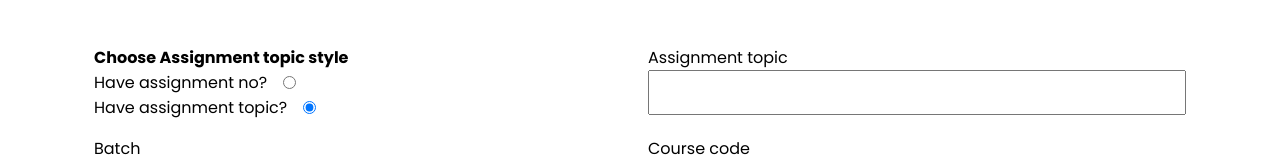
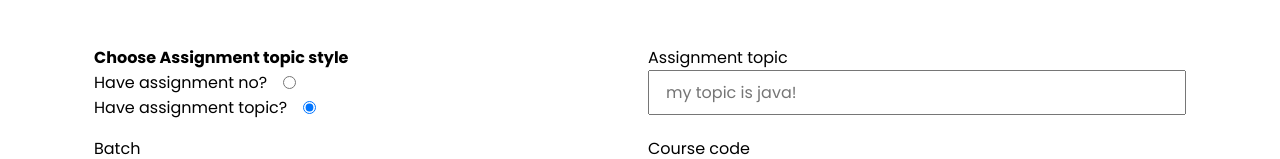
Before and after one commit to Mongsuiching341/coverpage-generator, a plain HTML site: page index.html in a window 1280 px wide. Both pictures are taken after a click on the radio button "Have assignment topic?". Shown: the part 155-314 px from the top of the page. Drawn offline with nearby package versions, Linux system fonts and the light colour scheme.

Commit message:
placeholder added

```diff
--- a/index.html
+++ b/index.html
@@ -33,12 +33,12 @@
                 </div>
                 <div class="sub-div topic-box-1">
                     <label for="topic">Assignment topic</label>
-                    <input type="text" name="topic1">
+                    <input type="text" name="topic1" placeholder="my topic is java!">
                 </div>
 
                  <div class="sub-div topic-box-2">
                     <label for="topic">Assignment no</label>
-                    <input type="text" name="topic2">
+                    <input type="text" name="topic2" placeholder="Assignment- 2">
                 </div>
 
                 <div class="sub-div">
```
